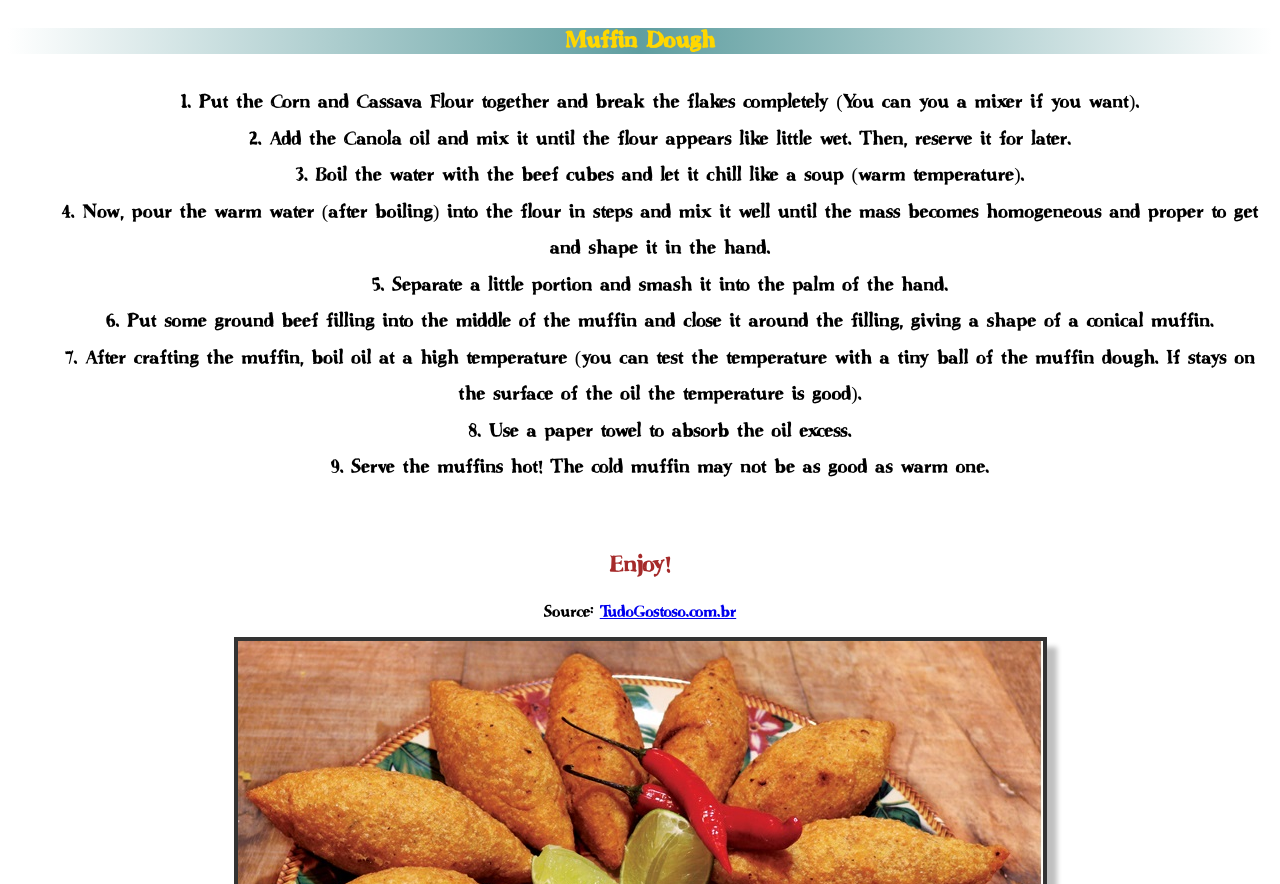
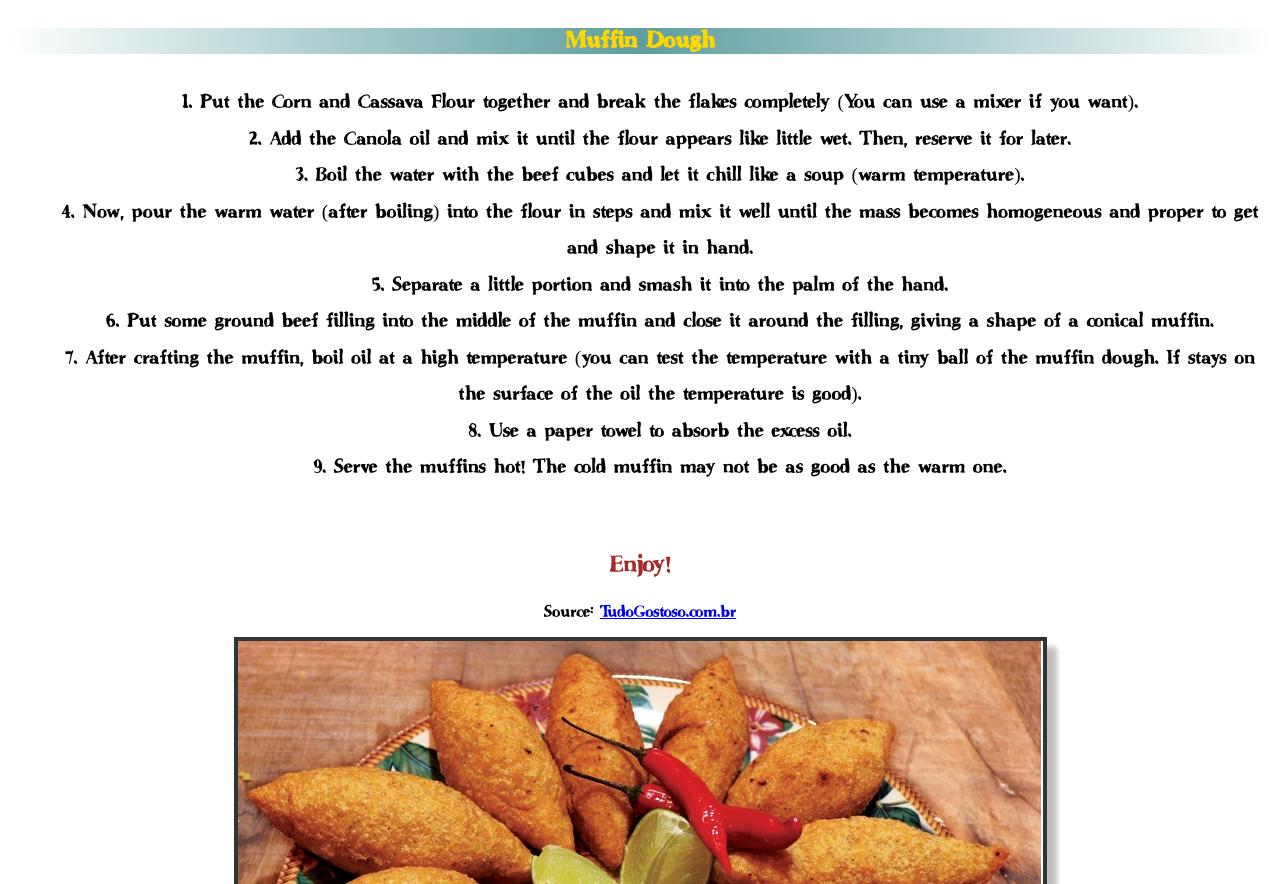
Before and after one commit to Well-Mart/NCT-Assignments, a plain HTML site: page WA-A2-Wellington-Silva_4529605/index.html in a window 1280 px wide. Shown: the part 2164-3048 px from the top of the page. Drawn offline with Linux system fonts and the light colour scheme.

Commit message:
Update index.html
spelling corrections

```diff
--- a/WA-A2-Wellington-Silva_4529605/index.html
+++ b/WA-A2-Wellington-Silva_4529605/index.html
@@ -68,19 +68,19 @@
                     <br>Put aside and start to prepare the muffin dough.</p>
                     <h4>Muffin Dough</h4>
                     <ol>
-                        <li>Put the Corn and Cassava Flour together and break the flakes completely (You can you a mixer if you want).</li>
+                        <li>Put the Corn and Cassava Flour together and break the flakes completely (You can use a mixer if you want).</li>
                         <li>Add the Canola oil and mix it until the flour appears like little wet. Then, reserve it for later.</li>
                         <li>Boil the water with the beef cubes and let it chill like a soup (warm temperature).</li>
                         <li>Now, pour the warm water (after boiling) into the flour in steps and mix it well
-                            until the mass becomes homogeneous and proper to get and shape it in the hand.</li>
+                            until the mass becomes homogeneous and proper to get and shape it in hand.</li>
                         <li>Separate a little portion and smash it into the palm of the hand.</li>
                         <li>Put some ground beef filling into the middle of the muffin and close it around the filling,
                             giving a shape of a conical muffin.</li>
                         <li>After crafting the muffin, boil oil at a high temperature
                             (you can test the temperature with a tiny ball of the muffin dough.
                             If stays on the surface of the oil the temperature is good).</li>
-                        <li>Use a paper towel to absorb the oil excess.</li>
-                        <li>Serve the muffins hot! The cold muffin may not be as good as warm one.</li>
+                        <li>Use a paper towel to absorb the excess oil.</li>
+                        <li>Serve the muffins hot! The cold muffin may not be as good as the warm one.</li>
                     </ol>
                 <br>
                 <p style="font-size: x-large; color: brown;">Enjoy!</p>
```
